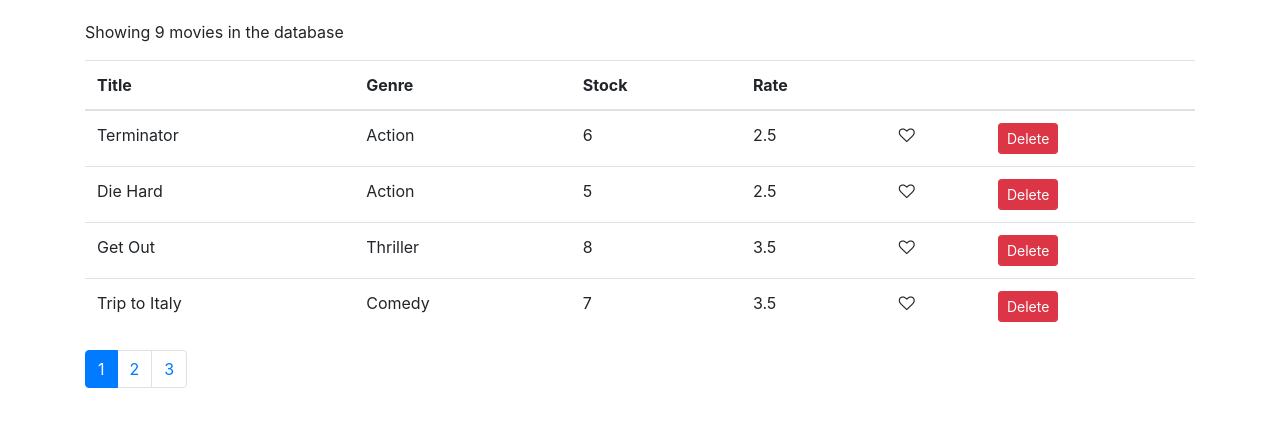
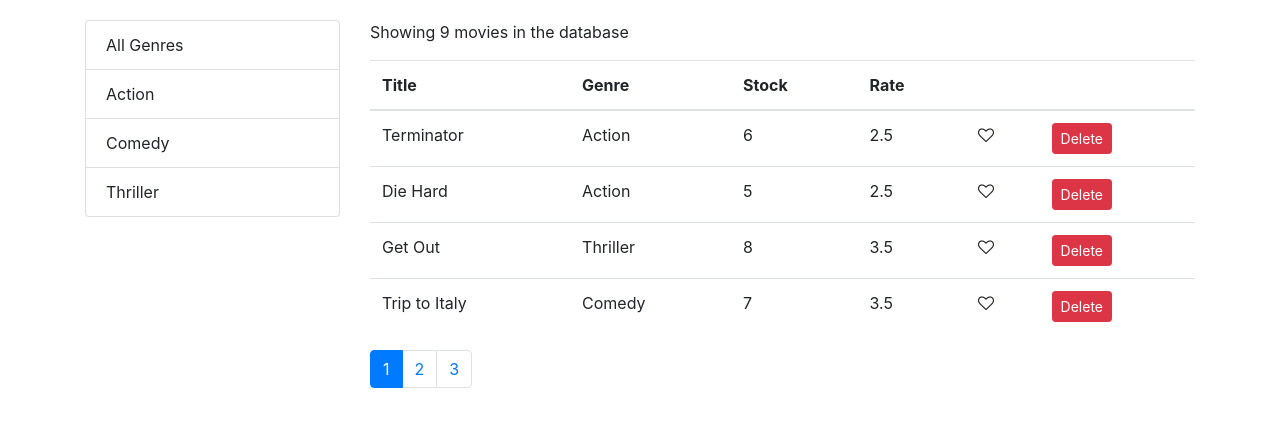
Before and after one commit to ThimoReumerman/ProjectVidly-React, a React (Create React App) app: page / in a window 1280 px wide. Shown: the top 426 px of the page. Built offline with nearby package versions, Linux system fonts and the light colour scheme.

Commit message:
Added genre filtering

```diff
--- /dev/null
+++ b/src/components/common/listGroup.jsx
@@ -0,0 +1,32 @@
+import React from "react";
+
+const ListGroup = (props) => {
+  const {
+    items,
+    textProperty,
+    valueProperty,
+    onItemSelect,
+    selectedItem,
+  } = props;
+
+  return (
+    <ul className="list-group">
+      {items.map((item) => (
+        <li
+          onClick={() => onItemSelect(item)}
+          key={item[valueProperty]}
+          className={ item === selectedItem ? "list-group-item active" : "list-group-item"}
+        >
+          {item[textProperty]}
+        </li>
+      ))}
+    </ul>
+  );
+};
+
+ListGroup.defaultProps = {
+  textProperty: "name",
+  valueProperty: "_id",
+};
+
+export default ListGroup;
--- a/src/components/movies.jsx
+++ b/src/components/movies.jsx
@@ -2,14 +2,22 @@
 import { getMovies } from "../services/fakeMovieService";
 import Pagination from "./common/pagination";
 import Like from "./common/like";
-import {paginate} from '../utils/paginate';
+import ListGroup from "./common/listGroup";
+import { paginate } from "../utils/paginate";
+import { getGenres } from "../services/fakeGenreService";
 
 class Movies extends Component {
   state = {
-    movies: getMovies(),
+    movies: [],
+    genres: [],
     currentPage: 1,
     pageSize: 4,
   };
+
+  componentDidMount() {
+    const genres = [{name: "All Genres"}, ...getGenres()];
+    this.setState({ movies: getMovies(), genres });
+  }
 
   handleDelete = (movie) => {
     const movies = this.state.movies.filter((m) => m._id !== movie._id);
@@ -28,17 +36,38 @@
     this.setState({ currentPage: page });
   };
 
+  handleGenreSelect = (genre) => {
+    this.setState({ selectedGenre: genre, currentPage: 1 });
+  };
+
   render() {
     const { length: count } = this.state.movies;
-    const { pageSize, currentPage, movies: allMovies } = this.state;
+    const {
+      pageSize,
+      currentPage,
+      selectedGenre,
+      movies: allMovies,
+    } = this.state;
 
     if (count <= 0) return <p>There are no movies in the database.</p>;
 
-    const movies = paginate(allMovies, currentPage, pageSize);
+    const filtered = selectedGenre && selectedGenre._id
+      ? allMovies.filter((m) => m.genre._id === selectedGenre._id)
+      : allMovies;
+
+    const movies = paginate(filtered, currentPage, pageSize);
 
     return (
-      <React.Fragment>
-        <p>Showing {count} movies in the database</p>
+      <div className="row">
+        <div className="col-3">
+          <ListGroup
+            items={this.state.genres}
+            selectedItem={this.state.selectedGenre}
+            onItemSelect={this.handleGenreSelect}
+          />
+        </div>
+        <div className="col">
+          <p>Showing {filtered.length} movies in the database</p>
           <table className="table">
             <thead>
               <tr>
@@ -76,12 +105,13 @@
             </tbody>
           </table>
           <Pagination
-          itemCount={count}
+            itemCount={filtered.length}
             pageSize={pageSize}
             currentPage={currentPage}
             onPageChange={this.handlePageChange}
           />
-      </React.Fragment>
+        </div>
+      </div>
     );
   }
 }
```
Lines whose indentation alone changed are shown as unchanged.
